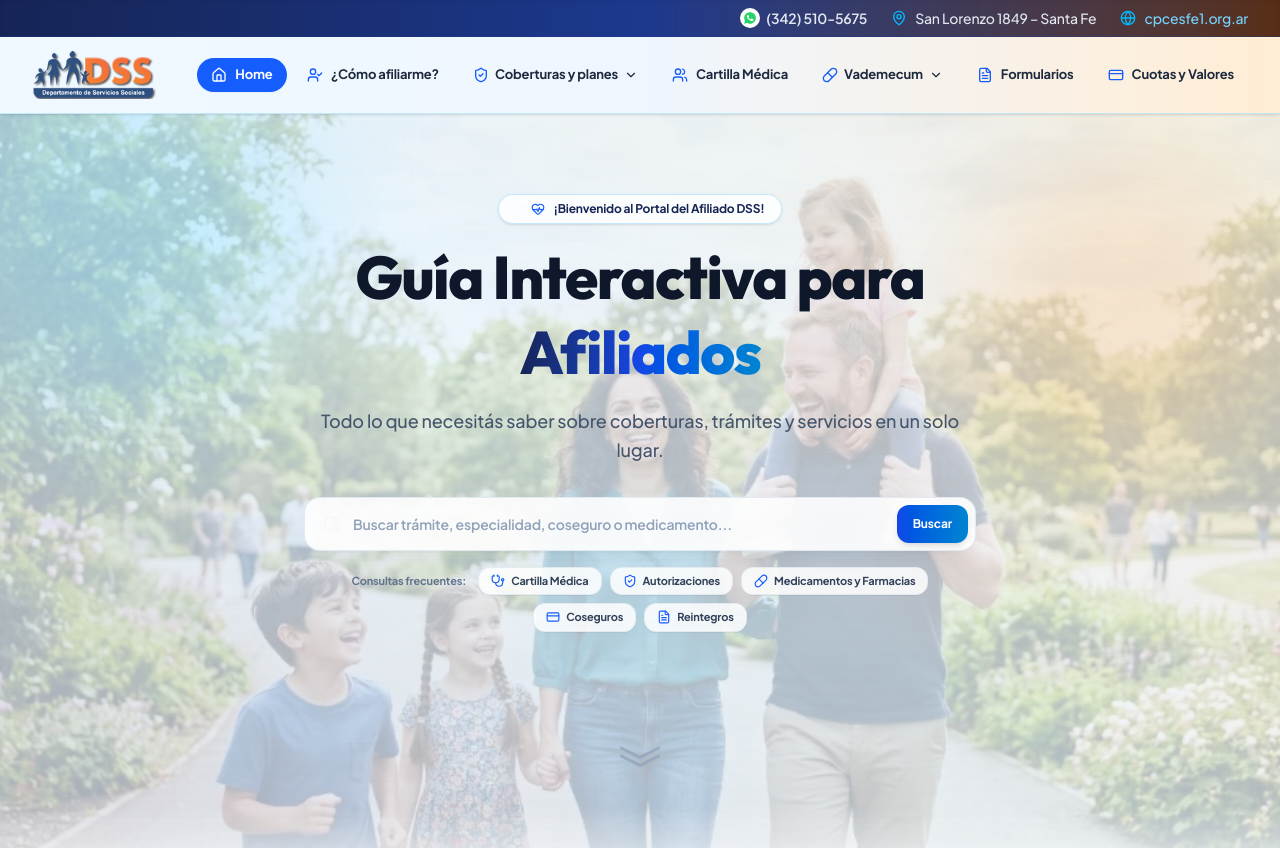
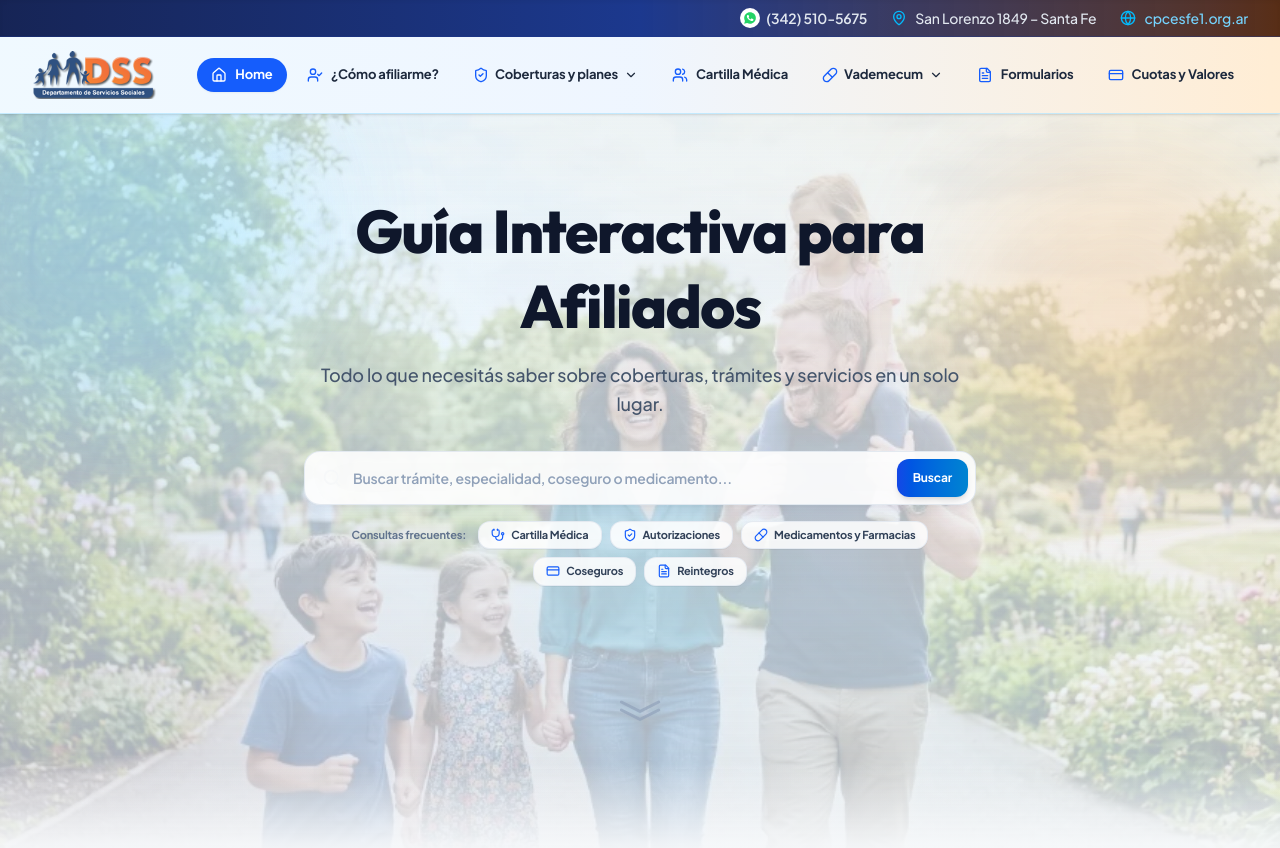
Before and after one commit to KarimServin/guia-interactiva-dss, a Next.js app: page / in a window 1280 px wide. Shown: the top 848 px of the page. Built offline with nearby package versions, Linux system fonts and the light colour scheme.

Commit message:
Remove welcome badge and set solid crisp title font in HeroSection

```diff
--- a/src/components/HeroSection.tsx
+++ b/src/components/HeroSection.tsx
@@ -46,14 +46,8 @@ export const HeroSection: React.FC<HeroSectionProps> = ({
       <div className="max-w-4xl mx-auto relative z-10">
         {/* Main Title & Subtitle */}
         <div className="text-center max-w-3xl mx-auto mb-8">
-          <div className="inline-flex items-center gap-2 px-4 py-1.5 bg-white/85 backdrop-blur-md border border-sky-200/80 text-blue-950 text-xs font-bold mb-4 rounded-full shadow-sm">
-            <span className="w-2 h-2 rounded-full bg-emerald-500 animate-ping" />
-            <HeartPulse className="w-3.5 h-3.5 text-blue-600" />
-            <span>¡Bienvenido al Portal del Afiliado DSS!</span>
-          </div>
-
           <h1 className="font-heading text-3xl sm:text-5xl lg:text-6xl font-extrabold tracking-tight leading-tight mb-4 text-slate-900">
-            Guía Interactiva para <span className="bg-gradient-to-r from-blue-950 via-blue-700 to-sky-600 bg-clip-text text-transparent">Afiliados</span>
+            Guía Interactiva para Afiliados
           </h1>
 
           <p className="text-slate-600 text-base sm:text-lg font-medium max-w-2xl mx-auto leading-relaxed">
```
